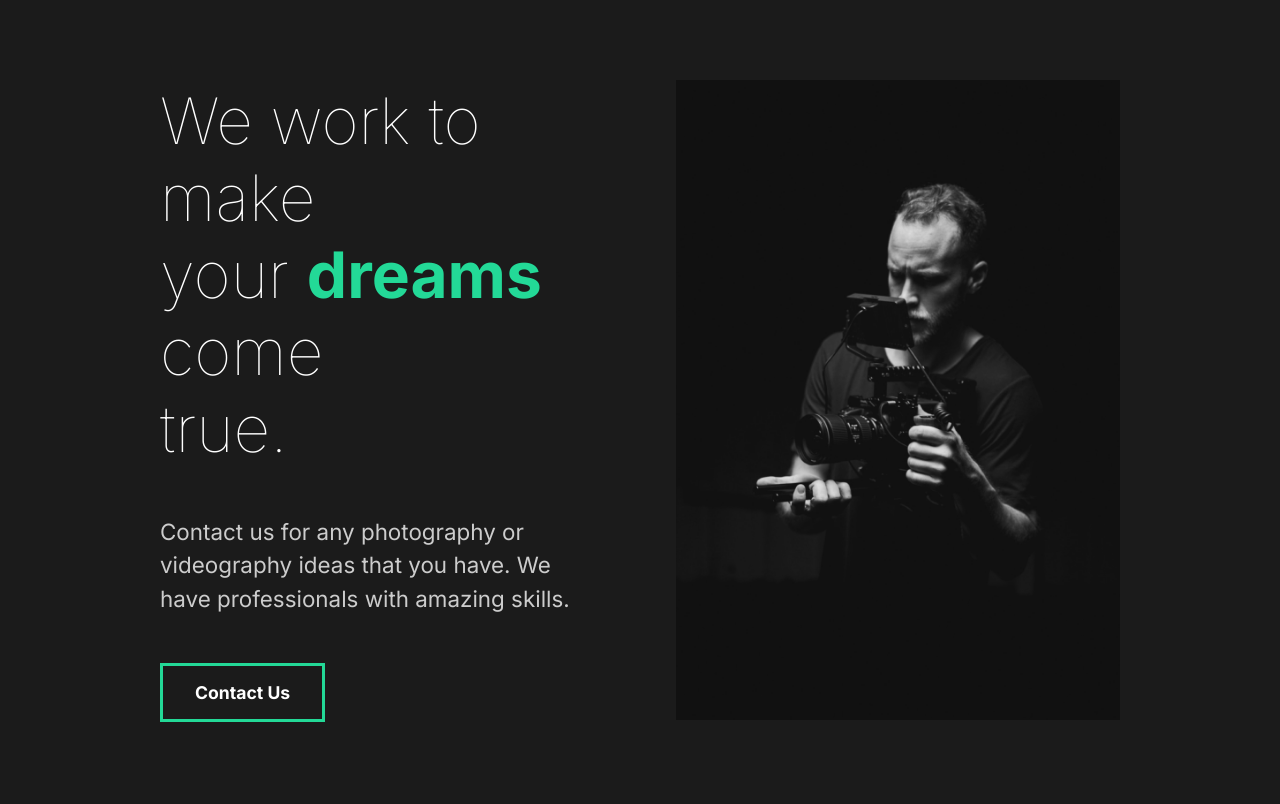
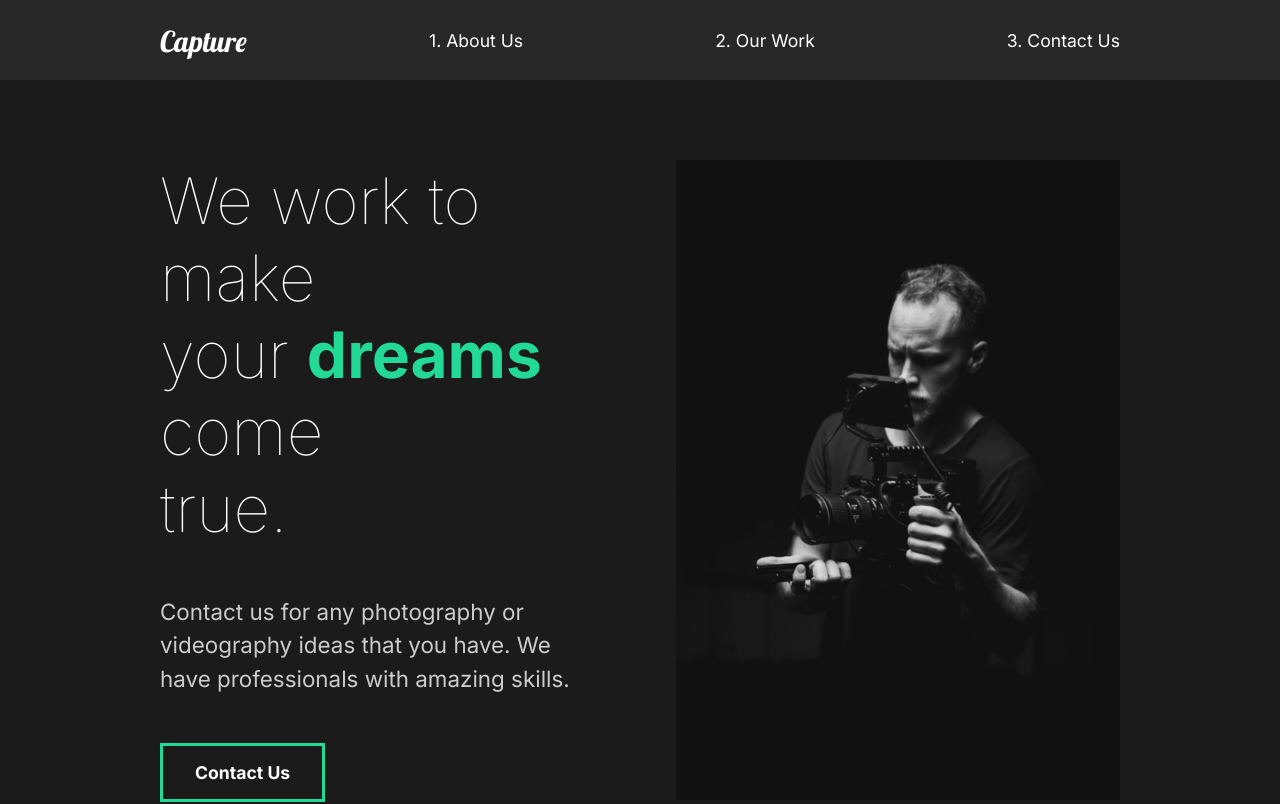
Before and after one commit to danarddaniels/capture-project, a React (Create React App) app: page / in a window 1280 px wide. Shown: the top 804 px of the page. Built offline with nearby package versions, Linux system fonts and the light colour scheme.

Commit message:
8 Navigation Build

```diff
--- a/src/App.js
+++ b/src/App.js
@@ -3,12 +3,16 @@ import React from 'react';
 import GlobalStyles from './components/GlobalStyles';
 //import pages
 import AboutUs from './pages/AboutUs';
+import Navigation from './components/Navigation';
+import {Switch, Route} from 'react-router-dom';
 
 
 function App() {
   return (
     <div className="App">
       <GlobalStyles />
+      <Navigation />
+      {/* <Route path = "/"></Route> */}
       <AboutUs />
     </div>
   );
--- /dev/null
+++ b/src/components/Navigation.js
@@ -0,0 +1,56 @@
+import React from 'react';
+import styled from 'styled-components';
+
+
+const Navigation = () => {
+    return (
+        <StyledNavigation>
+            <h1><a id="Logo" href="#">Capture</a></h1>
+            <ul>
+                <li>
+                    <a href="#">1. About Us</a>
+                </li>
+                <li>
+                    <a href="#">2. Our Work</a>
+                </li>
+                <li>
+                    <a href="#">3. Contact Us</a>
+                </li>
+            </ul>
+        </StyledNavigation>
+    );
+
+};
+
+const StyledNavigation = styled.div`
+    min-height: 10vh;
+    display: flex;
+    margin: auto;
+    justify-content: space-between;
+    align-items: center;
+    padding: 1rem 10rem;
+    background-color: #282828;
+
+    a{
+        color: white;
+        text-decoration: none;
+    }
+
+    ul{
+        display: flex;
+        list-style: none;
+        gap: 2rem;
+    }
+
+    #Logo{
+        font-size: 1.8rem;
+        font-family: 'Lobster', cursive;
+        font-weight: lighter;
+    }
+    li{
+        padding-left: 10rem;
+        position: relative;
+    }
+`;
+
+export default Navigation;
```
